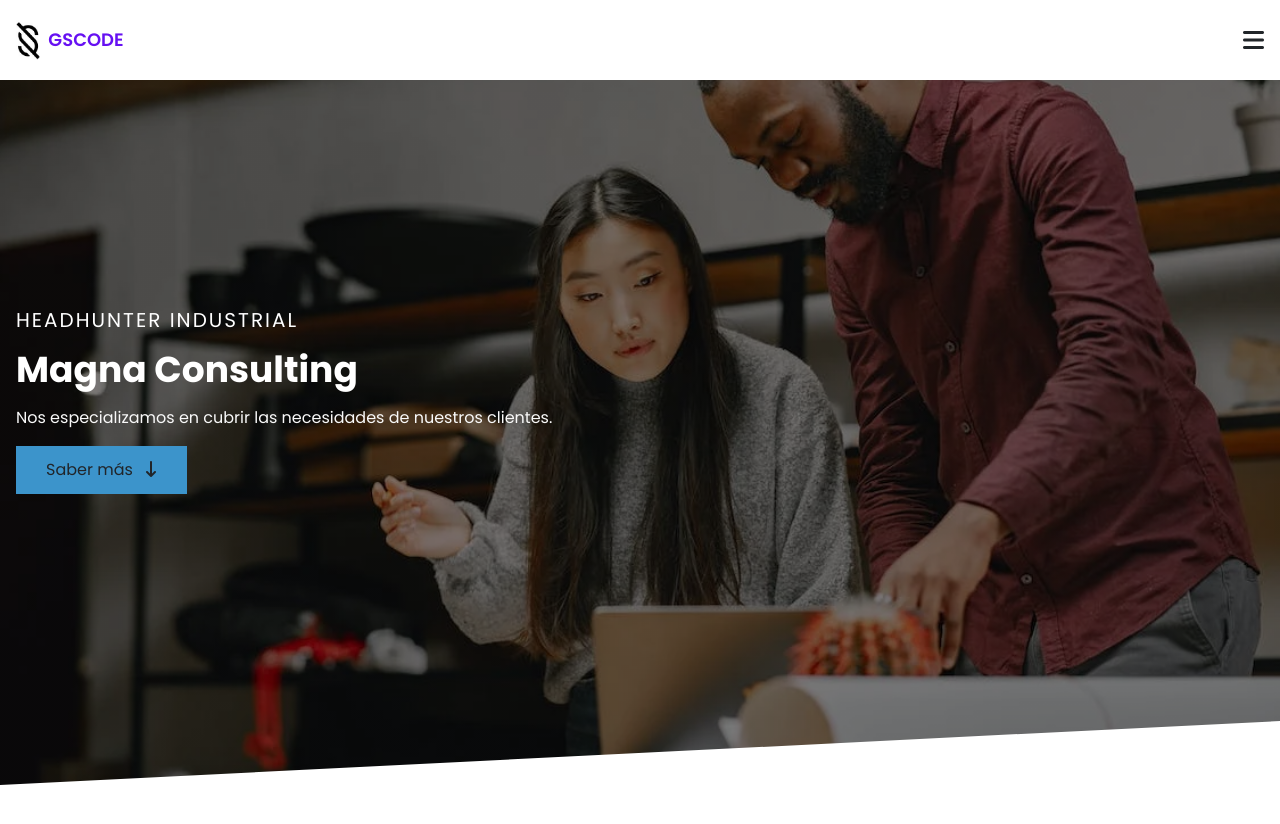
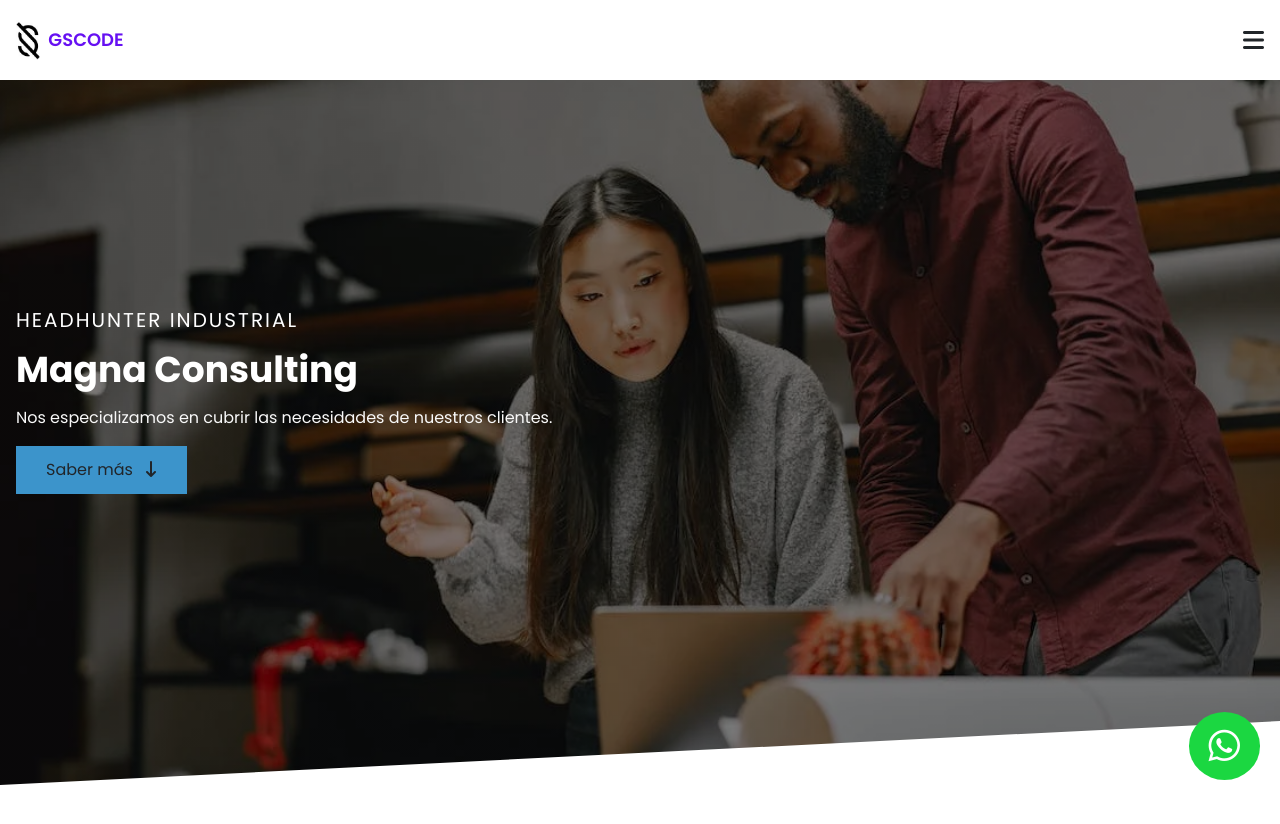
Before and after one commit to gszcode/gscode, a React (Vite) app: page / in a window 1280 px wide. Shown: the top 824 px of the page. Built offline with nearby package versions, Linux system fonts and the light colour scheme.

Commit message:
colores de whatsapp agregados

```diff
--- a/tailwind.config.js
+++ b/tailwind.config.js
@@ -10,7 +10,9 @@ export default {
       white: '#fff',
       black: '#000',
       grey: '#F9F9F9',
-      transparent: 'transparent'
+      transparent: 'transparent',
+      whatsapp: '#1BD741',
+      whatsappHover: '#46C254'
     },
     extend: {}
   },
```
